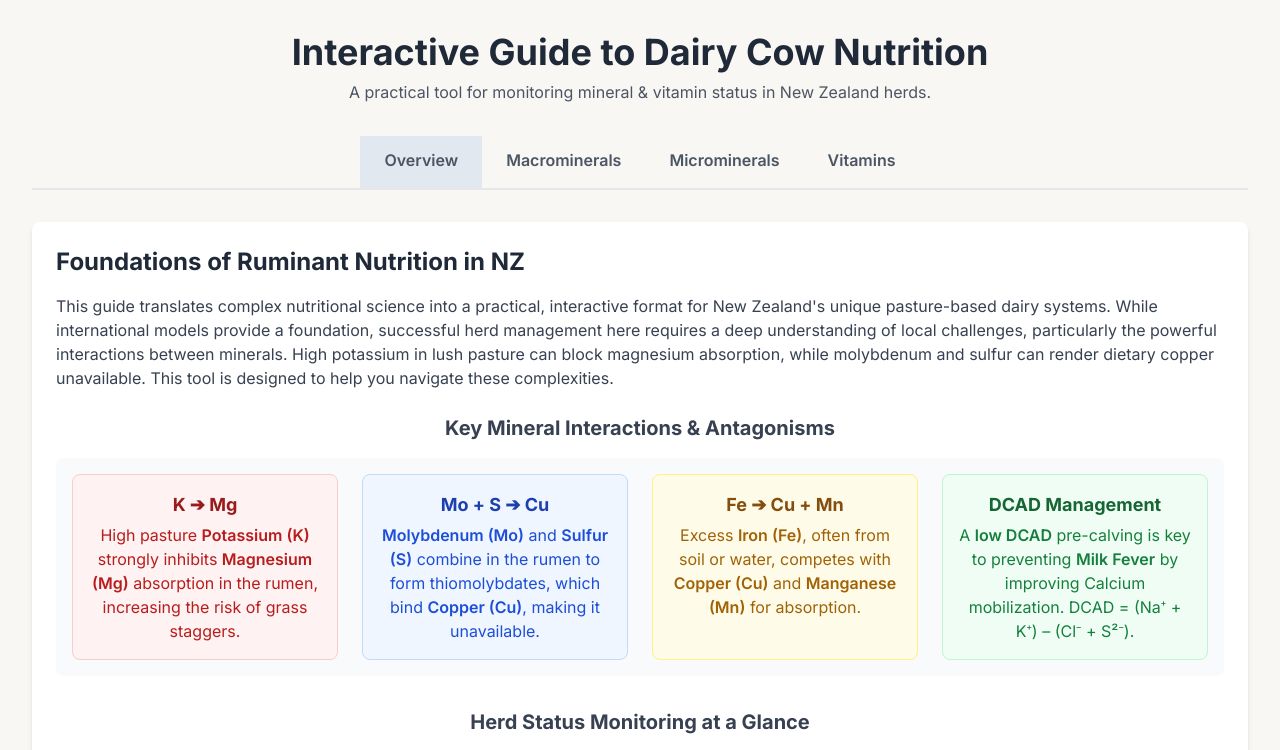
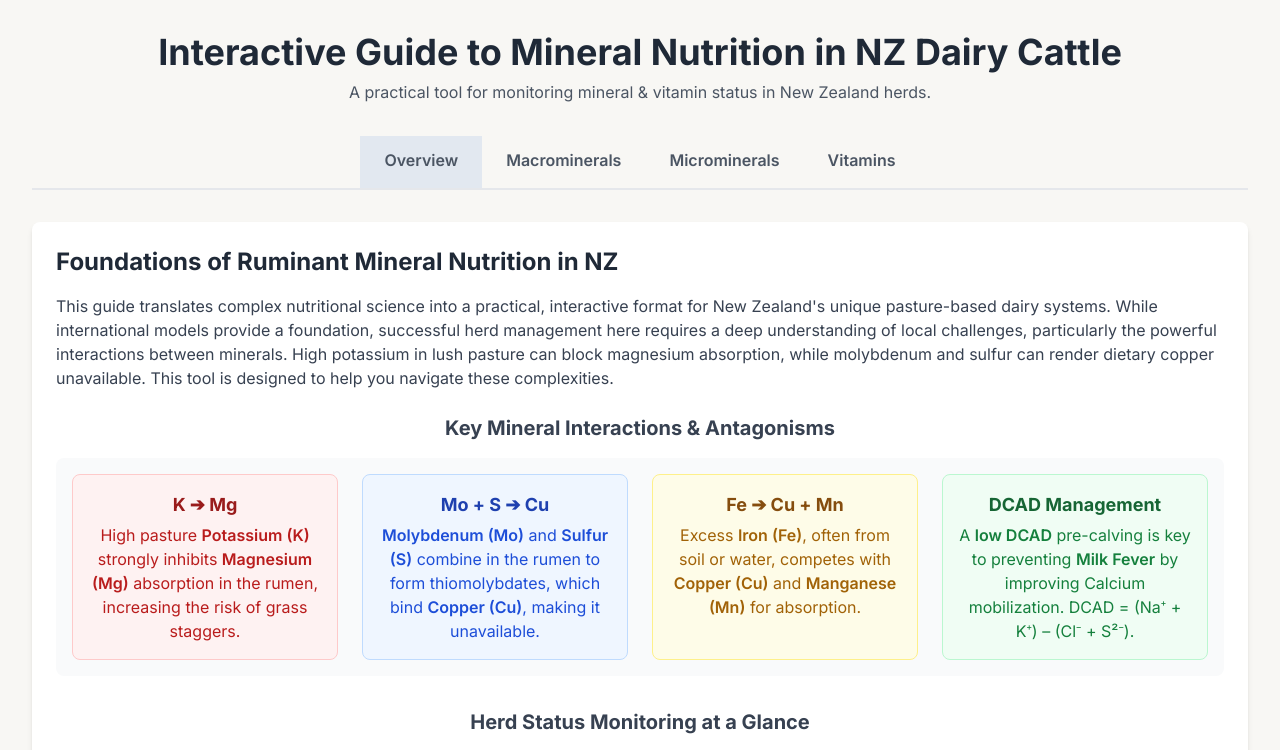
Before and after one commit to crchasedvm/mineralstatus, a plain HTML site: page index.html in a window 1280 px wide. Shown: the top 750 px of the page. Drawn offline with nearby package versions, Linux system fonts and the light colour scheme.

Commit message:
Update index.html

```diff
--- a/index.html
+++ b/index.html
@@ -34,7 +34,7 @@
 
     <div class="container mx-auto p-4 sm:p-6 lg:p-8">
         <header class="text-center mb-8">
-            <h1 class="text-3xl md:text-4xl font-bold text-gray-800">Interactive Guide to Dairy Cow Nutrition</h1>
+            <h1 class="text-3xl md:text-4xl font-bold text-gray-800">Interactive Guide to Mineral Nutrition in NZ Dairy Cattle</h1>
             <p class="text-md text-gray-600 mt-2">A practical tool for monitoring mineral & vitamin status in New Zealand herds.</p>
         </header>
 
@@ -49,7 +49,7 @@
             <!-- Overview Content -->
             <div id="overview-content" class="tab-content">
                 <div class="bg-white p-6 rounded-lg shadow-md">
-                    <h2 class="text-2xl font-bold text-gray-800 mb-4">Foundations of Ruminant Nutrition in NZ</h2>
+                    <h2 class="text-2xl font-bold text-gray-800 mb-4">Foundations of Ruminant Mineral Nutrition in NZ</h2>
                     <p class="text-gray-700 mb-6">
                         This guide translates complex nutritional science into a practical, interactive format for New Zealand's unique pasture-based dairy systems. While international models provide a foundation, successful herd management here requires a deep understanding of local challenges, particularly the powerful interactions between minerals. High potassium in lush pasture can block magnesium absorption, while molybdenum and sulfur can render dietary copper unavailable. This tool is designed to help you navigate these complexities.
                     </p>
```
